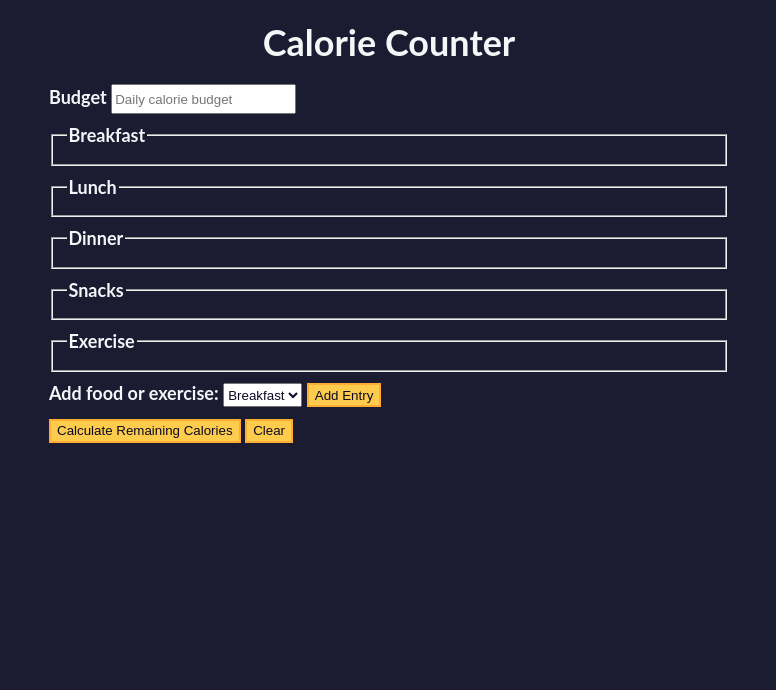
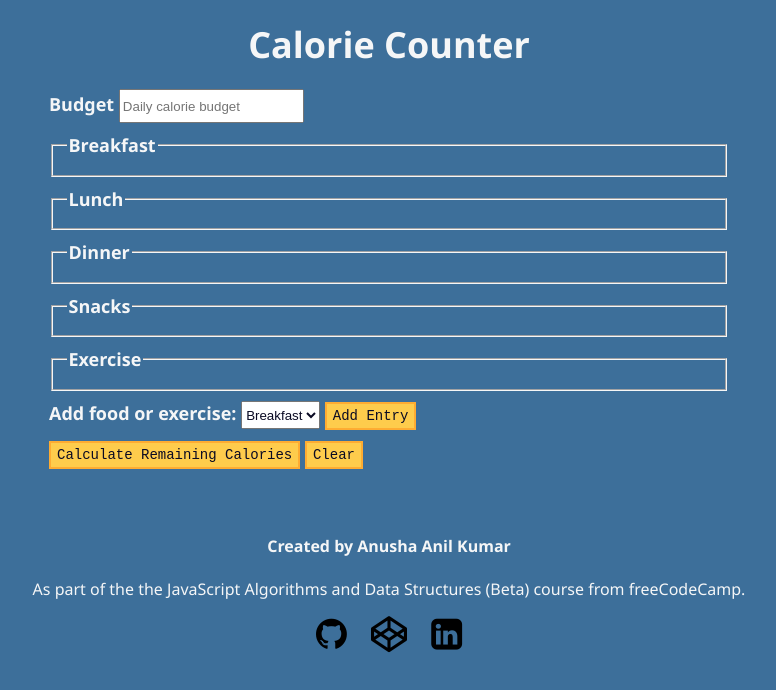
Before and after one commit to anilk-anusha/calorieCounter, a plain HTML site: page index.html in a window 1280 px wide. Shown: the whole page, without its empty margins (251-1027 px from the left). Drawn offline with Linux system fonts and the light colour scheme.

Commit message:
updated css to improve readability

```diff
--- a/index.html
+++ b/index.html
@@ -3,6 +3,8 @@
   <head>
     <meta charset="utf-8" />
     <meta name="viewport" content="width=device-width, initial-scale=1.0" />
+    <link rel="stylesheet" href="https://cdnjs.cloudflare.com/ajax/libs/font-awesome/4.7.0/css/font-awesome.min.css">
+
     <link rel="stylesheet" href="styles.css" />
     <title>Calorie Counter</title>
   </head>
@@ -62,6 +64,14 @@
         <div id="output" class="output hide"></div>
       </div>
     </main>
+    <div class="credits">
+        <h4>Created by Anusha Anil Kumar </h4>
+        <p>As part of the the JavaScript Algorithms and Data Structures (Beta) course from freeCodeCamp.</p>
+        <a href="https://github.com/anilk-anusha" target="_blank" class="links"><i class="fa fa-github" style="font-size:36px; color: black;"></i></a>
+        <a href="https://codepen.io/anilk-anusha/full/LYaGraQ" target="_blank" class="links"><i class='fa fa-codepen' style="font-size:36px; color: black;"></i></a>
+        <a href="https://www.linkedin.com/in/anilk-anusha/" target="_blank" class="links"><i class="fa fa-linkedin-square" style="font-size:36px; color: black;"></i></a>
+
+    </div>
     <script src="./script.js"></script>
   </body>
 </html>
--- a/styles.css
+++ b/styles.css
@@ -1,7 +1,7 @@
 :root {
     --light-grey: #f5f6f7;
     --dark-blue: #0a0a23;
-    --fcc-blue: #1b1b32;
+    --fcc-blue: #3d6f9a;
     --light-yellow: #fecc4c;
     --dark-yellow: #feac32;
     --light-pink: #ffadad;
@@ -10,7 +10,7 @@
 }
 
 body {
-    font-family: "Lato", Helvetica, Arial, sans-serif;
+    font-family:'Segoe UI', Tahoma, Geneva, Verdana, sans-serif;
     font-size: 18px;
     background-color: var(--fcc-blue);
     color: var(--light-grey);
@@ -44,6 +44,8 @@ legend {
 button {
     outline: none;
     cursor: pointer;
+    font-family: monospace;
+    font-size: 14px;
     text-decoration: none;
     background-color: var(--light-yellow);
     border: 2px solid var(--dark-yellow);
@@ -58,7 +60,7 @@ button {
 button,
 input,
 select {
-    min-height: 24px;
+    min-height: 28px;
     color: var(--dark-blue);
 }
 
@@ -69,6 +71,11 @@ input,
 select {
     margin-bottom: 10px;
 }
+fieldset{
+
+    border-color: var(--light-grey);
+}
+
 
 .output {
     border: 2px solid var(--light-grey);
@@ -92,3 +99,15 @@ select {
 .deficit {
     color: var(--light-pink);
 }
+
+.credits{
+    font-size: medium;
+    text-align: center;
+    margin: 30px auto 0px;
+    padding: 5px;
+    padding-bottom: 10px;
+}
+
+.links{
+    margin: 10px;
+}
```
